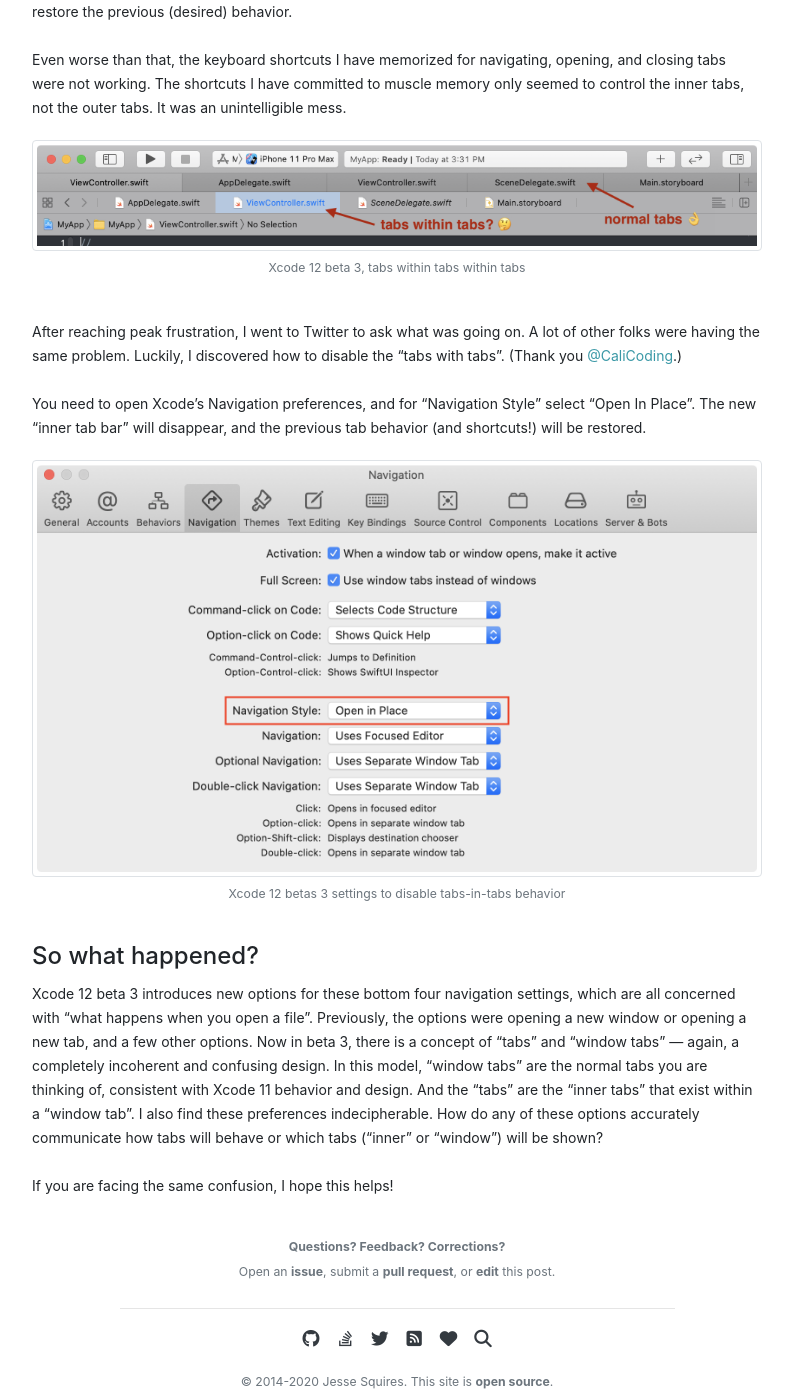
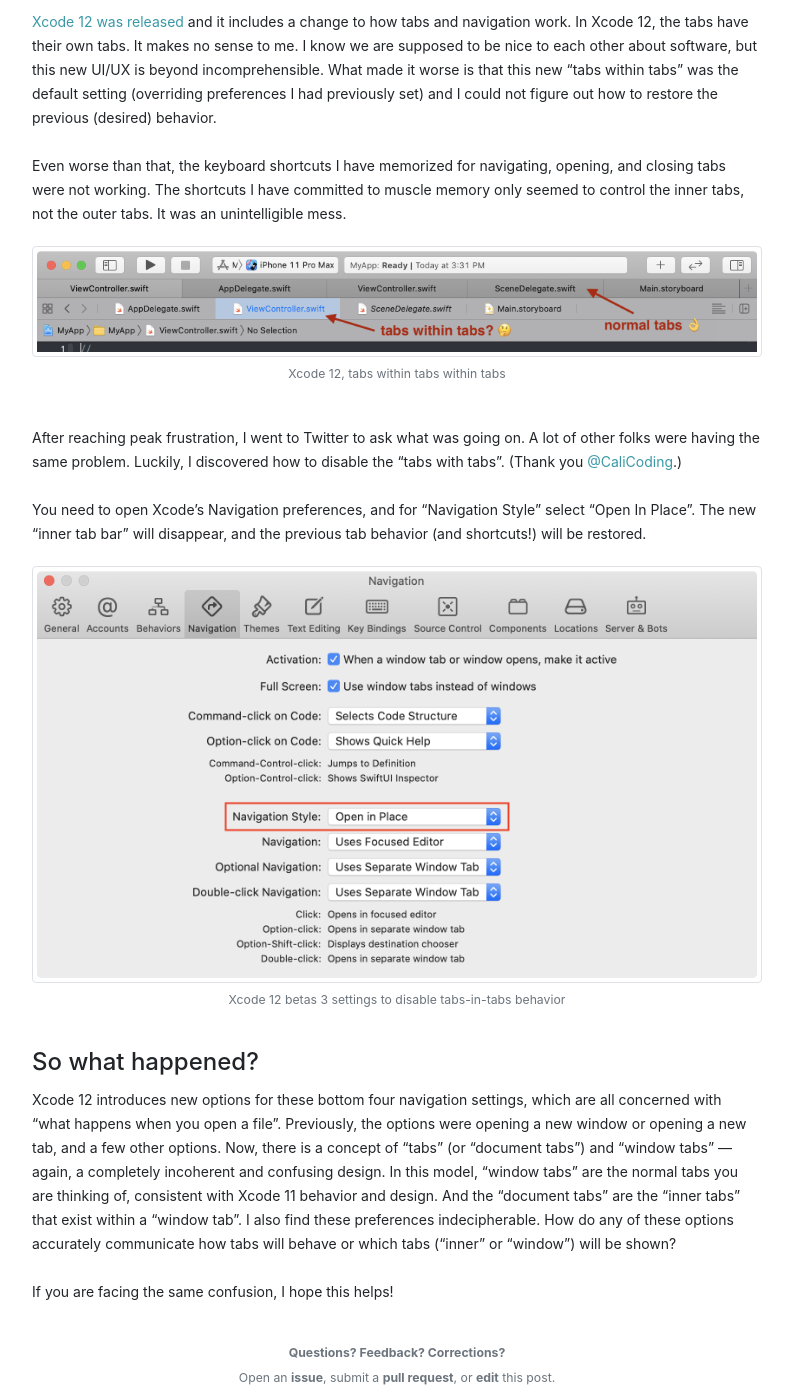
Before and after one commit to jessesquires/jessesquires.com, a Jekyll site: the page built from _posts/2020-07-24-how-to-fix-the-incomprehensible-tabs-in-xcode-12.md, in a window 1280 px wide and 1400 px high, scrolled down 399 px. Shown: the whole window, without its empty margins (243-1036 px from the left). Built offline with Jekyll 4.4.1, drawn with Linux system fonts in a browser that asks for light colours; nearby versions of some CDN libraries; library files that are not in the unit come from our copies; some of the changed text lies outside the part shown.

Commit message:
[update] xcode 12 tabs

```diff
--- a/_posts/2020-07-24-how-to-fix-the-incomprehensible-tabs-in-xcode-12.md
+++ b/_posts/2020-07-24-how-to-fix-the-incomprehensible-tabs-in-xcode-12.md
@@ -3,16 +3,19 @@
 categories: [software-dev]
 tags: [xcode, ios, macos]
 date: 2020-07-24T15:25:58-07:00
+date-updated: 2020-10-06T12:09:27-07:00
 title: How to fix the incomprehensible tabs in Xcode 12
 image:
     file: 'xcode12-tabs-with-tabs.png'
-    alt: 'Xcode 12 beta 3, tabs within tabs within tabs'
-    caption: 'Xcode 12 beta 3, tabs within tabs within tabs'
+    alt: 'Xcode 12, tabs within tabs within tabs'
+    caption: 'Xcode 12, tabs within tabs within tabs'
     source_link: null
     half_width: false
 ---
 
-Yesterday, [Xcode 12 beta 3 was released](https://developer.apple.com/news/releases/?id=07222020f) and it includes a change to how tabs and navigation work. In beta 3, the tabs have their own tabs. It makes no sense to me. I know we are supposed to be nice to each other about software, but this new UI/UX is beyond incomprehensible. What made it worse is that this new "tabs within tabs" was the default setting (overriding preferences I had previously set) and I could not figure out how to restore the previous (desired) behavior.
+**Update:** This post was originally written during Xcode 12 beta 3, but has been updated to reflect the final release of Xcode 12.
+
+[Xcode 12 was released](https://developer.apple.com/documentation/xcode-release-notes/xcode-12-release-notes) and it includes a change to how tabs and navigation work. In Xcode 12, the tabs have their own tabs. It makes no sense to me. I know we are supposed to be nice to each other about software, but this new UI/UX is beyond incomprehensible. What made it worse is that this new "tabs within tabs" was the default setting (overriding preferences I had previously set) and I could not figure out how to restore the previous (desired) behavior.
 
 <!--excerpt-->
 
@@ -34,6 +37,6 @@
 
 #### So what happened?
 
-Xcode 12 beta 3 introduces new options for these bottom four navigation settings, which are all concerned with "what happens when you open a file". Previously, the options were opening a new window or opening a new tab, and a few other options. Now in beta 3, there is a concept of "tabs" and "window tabs" &mdash; again, a completely incoherent and confusing design. In this model, "window tabs" are the normal tabs you are thinking of, consistent with Xcode 11 behavior and design. And the "tabs" are the "inner tabs" that exist within a "window tab". I also find these preferences indecipherable. How do any of these options accurately communicate how tabs will behave or which tabs ("inner" or "window") will be shown?
+Xcode 12 introduces new options for these bottom four navigation settings, which are all concerned with "what happens when you open a file". Previously, the options were opening a new window or opening a new tab, and a few other options. Now, there is a concept of "tabs" (or "document tabs") and "window tabs" &mdash; again, a completely incoherent and confusing design. In this model, "window tabs" are the normal tabs you are thinking of, consistent with Xcode 11 behavior and design. And the "document tabs" are the "inner tabs" that exist within a "window tab". I also find these preferences indecipherable. How do any of these options accurately communicate how tabs will behave or which tabs ("inner" or "window") will be shown?
 
 If you are facing the same confusion, I hope this helps!
```
